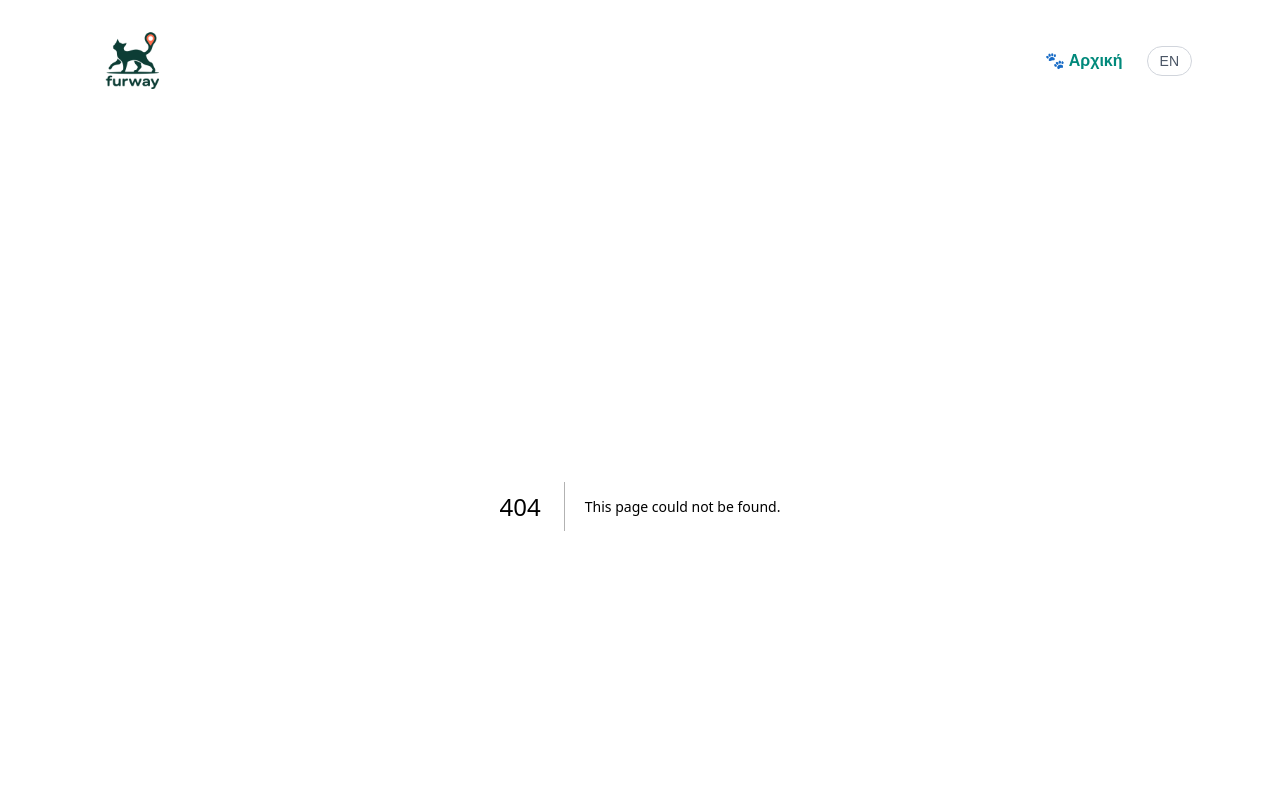
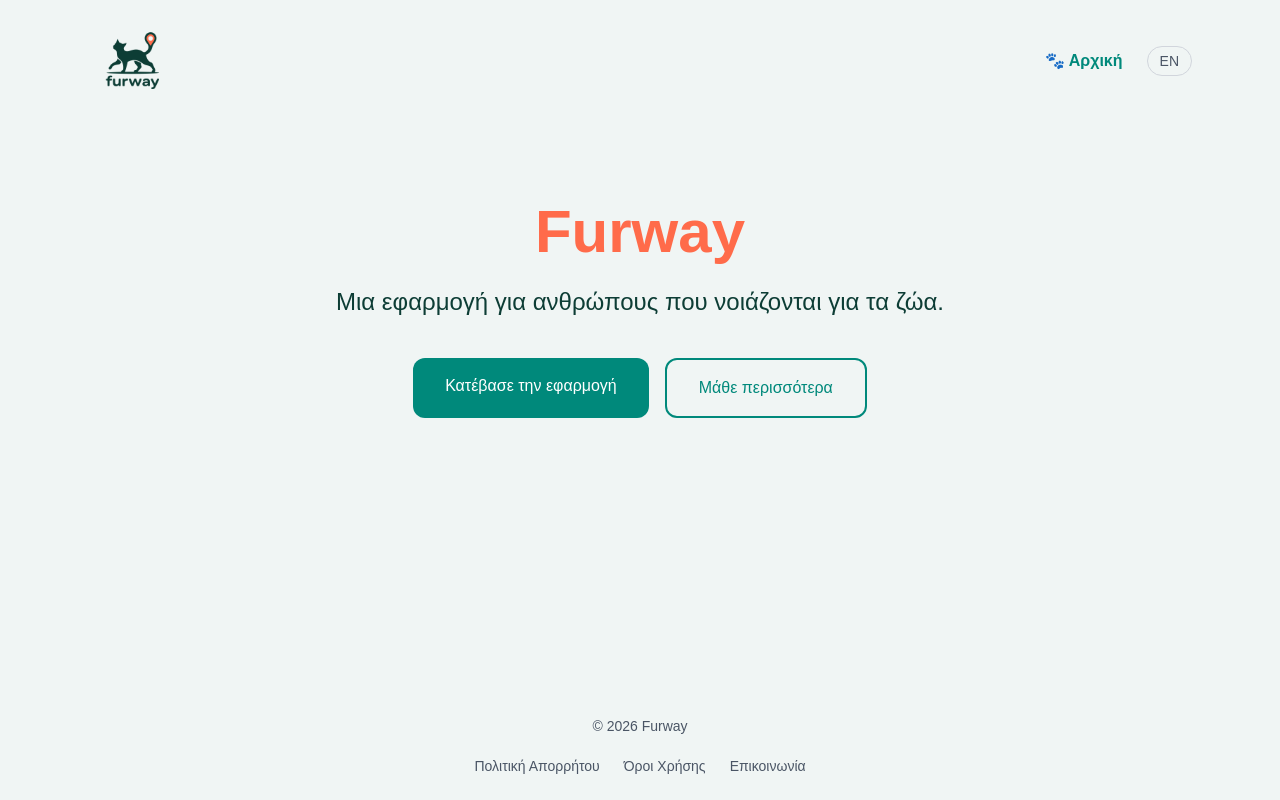
Before and after one commit to Dell609007/furway-website, a Next.js app: page /el in a window 1280 px wide. Before the commit this address had no page. Shown: the top 800 px of the page. Built offline with nearby package versions, Linux system fonts and the light colour scheme.

Commit message:
Add Greek homepage (/el), fix global map wording, remove trailing comma

```diff
--- a/app/about/page.tsx
+++ b/app/about/page.tsx
@@ -47,10 +47,11 @@ export default function AboutPage() {
           </h2>
 
           <p className="text-gray-700">
-            Imagine a shared map where people can mark where they saw an animal
-            in need. A hungry dog, a lost pet, an injured animal, or a colony
-            that needs food. With Furway, communities can share this information in real time
-            and respond faster when animals need attention.
+            Imagine a shared global map where people can mark where they saw
+            an animal in need. A hungry dog, a lost pet, an injured animal, or
+            a colony that needs food. With Furway, communities can share this
+            information in real time and respond faster when animals need
+            attention.
           </p>
         </div>
 
--- a/app/el/download/page.tsx
+++ b/app/el/download/page.tsx
@@ -13,7 +13,7 @@ export default function DownloadPage() {
           Γίνε από τους πρώτους που θα στηρίξουν αυτή την προσπάθεια. Μαζί,
           μπορούμε να χτίσουμε ένα μέλλον όπου κανένα αδέσποτο δεν περνάει
           απαρατήρητο, τα χαμένα κατοικίδια επιστρέφουν πιο γρήγορα στην
-          οικογένειά τους, και οι κοινότητες στέκονται η μία δίπλα στην
+          οικογένειά τους και οι κοινότητες στέκονται η μία δίπλα στην
           άλλη για να προστατεύσουν τα ζώα.
         </p>
       </div>
--- /dev/null
+++ b/app/el/page.tsx
@@ -0,0 +1,25 @@
+export default function HomePage() {
+  return (
+    <div className="flex-1 flex items-center justify-center bg-[#F0F5F4] pt-24">
+      <div className="text-center max-w-2xl px-6">
+        <h1 className="text-6xl font-bold mb-6 text-[#FF6B4A]">
+          Furway
+        </h1>
+
+        <p className="text-2xl text-[#0D3D35] mb-10">
+          Μια εφαρμογή για ανθρώπους που νοιάζονται για τα ζώα.
+        </p>
+
+        <div className="flex justify-center gap-4">
+          <a href="/el/download" className="px-8 py-4 bg-[#00897B] text-white rounded-xl hover:opacity-90 transition">
+            Κατέβασε την εφαρμογή
+          </a>
+
+          <a href="/el/about" className="px-8 py-4 border-2 border-[#00897B] text-[#00897B] rounded-xl hover:bg-[#00897B] hover:text-white transition">
+            Μάθε περισσότερα
+          </a>
+        </div>
+      </div>
+    </div>
+  );
+}
```
